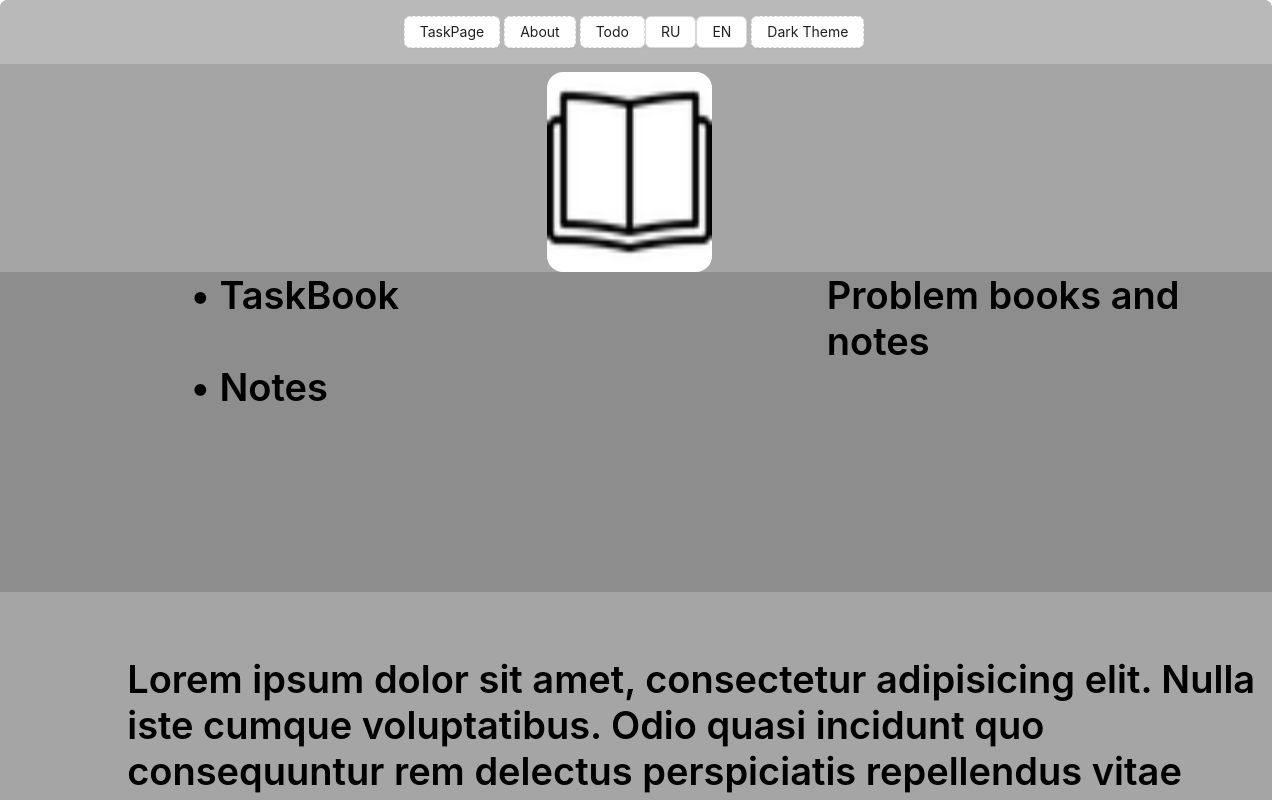
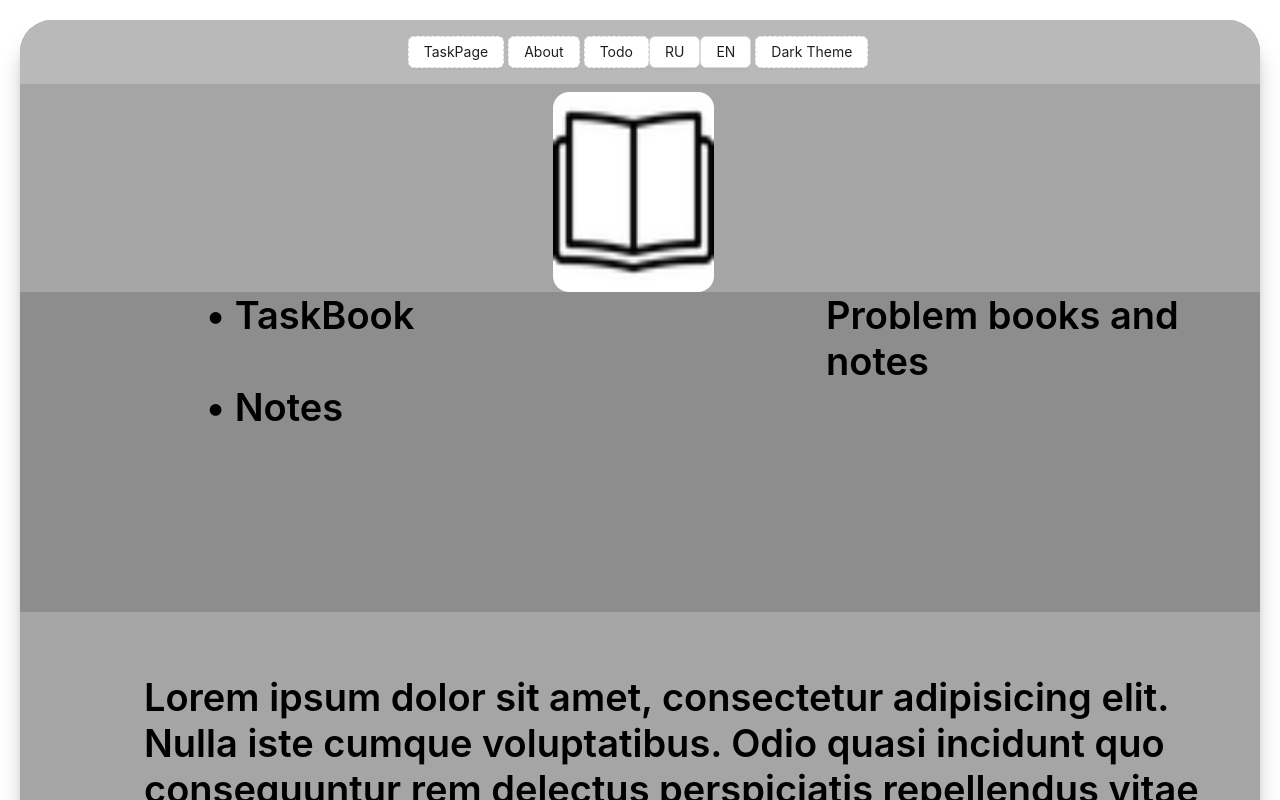
Before and after one commit to NoProblemmm/react-project-site, a React (Vite) app: page /about in a window 1280 px wide. Shown: the top 800 px of the page. Built offline with nearby package versions, Linux system fonts and the light colour scheme.

Commit message:
add style pages

```diff
--- a/src/pages/AboutPage/AboutPage.tsx
+++ b/src/pages/AboutPage/AboutPage.tsx
@@ -7,21 +7,16 @@ import { AppFooter } from "@components/AppHomepage/AppFooter/AppFooter";
 // @ts-ignore
 import AppAboutPage from "@components/AppAboutPage/AppAboutPage";
 
-const layoutStyle = {
-  borderRadius: 8,
-  overflow: "hidden",
-  width: "calc(100% - 8px)",
-  maxWidth: "calc(100% - 8px)",
-};
-
 export function AboutPage() {
   return (
-    <Layout style={layoutStyle}>
+    <div className="layout-container  rounded-xs p-5">
+      <Layout className="rounded-[2rem] shadow-black shadow-xl/30">
         <title>About</title>
         <link rel="icon" type="image" href="/static/favicon.ico" />
         <AppHeader />
         <AppAboutPage />
         <AppFooter />
       </Layout>
+    </div>
   );
 }
--- a/src/pages/HomePage/Homepage.tsx
+++ b/src/pages/HomePage/Homepage.tsx
@@ -30,7 +30,8 @@ function HomePage() {
 
         <link rel="icon" type="image" href="/static/favicon.ico" />
         {!isLoading ? (
-          <Layout>
+          <div className="layout-container rounded-xs p-5">
+            <Layout className="layout-custom rounded-[2rem] shadow-black shadow-xl/30">
               <meta
                 name="viewport"
                 content="width=device-width, initial-scale=1.0"
@@ -42,6 +43,7 @@ function HomePage() {
               </Layout>
               <AppFooter />
             </Layout>
+          </div>
         ) : (
           <div style={{ width: "100%", height: "100%" }}>
             <Spin
--- a/src/pages/TodosReq/TodosReq.tsx
+++ b/src/pages/TodosReq/TodosReq.tsx
@@ -6,11 +6,13 @@ import AppTodosPage from "@components/AppTodosPage/AppTodosPage";
 
 export function TodosReq() {
   return (
-    <Layout>
-      <title>Todos</title>
-      <link rel="icon" type="image" href="/static/favicon.ico" />
-      <AppHeader />
-      <AppTodosPage />
-    </Layout>
+    <div className="layout-container  rounded-xs p-5">
+      <Layout className="rounded-[2rem] shadow-black shadow-xl/30">
+        <title>Todos</title>
+        <link rel="icon" type="image" href="/static/favicon.ico" />
+        <AppHeader />
+        <AppTodosPage />
+      </Layout>
+    </div>
   );
 }
--- a/src/theme/typeTheme/theme.css
+++ b/src/theme/typeTheme/theme.css
@@ -26,6 +26,8 @@ html[data-theme="dark"] {
   --content-sider-color: #050631;
 
   --modal-bg-color: #120055;
+
+  --layput-container-color: #11111180;
 }
 
 html[data-theme="light"] {
@@ -49,6 +51,8 @@ html[data-theme="light"] {
   --content-sider-color: #a5a5a5;
 
   --modal-bg-color: #ffffff;
+
+  --layput-container-color: #ffffff;
 }
 
 .ant-layout {
@@ -146,6 +150,10 @@ html[data-theme="light"] {
   color: var(--text-color) !important;
 }
 
+.layout-container {
+  background: var(--layput-container-color) !important;
+}
+
 :where(.css-dev-only-do-not-override-kbg4zp).ant-alert-info .ant-alert-icon {
   color: #0c00b9 !important;
 }
```
Lines whose indentation alone changed are shown as unchanged.
